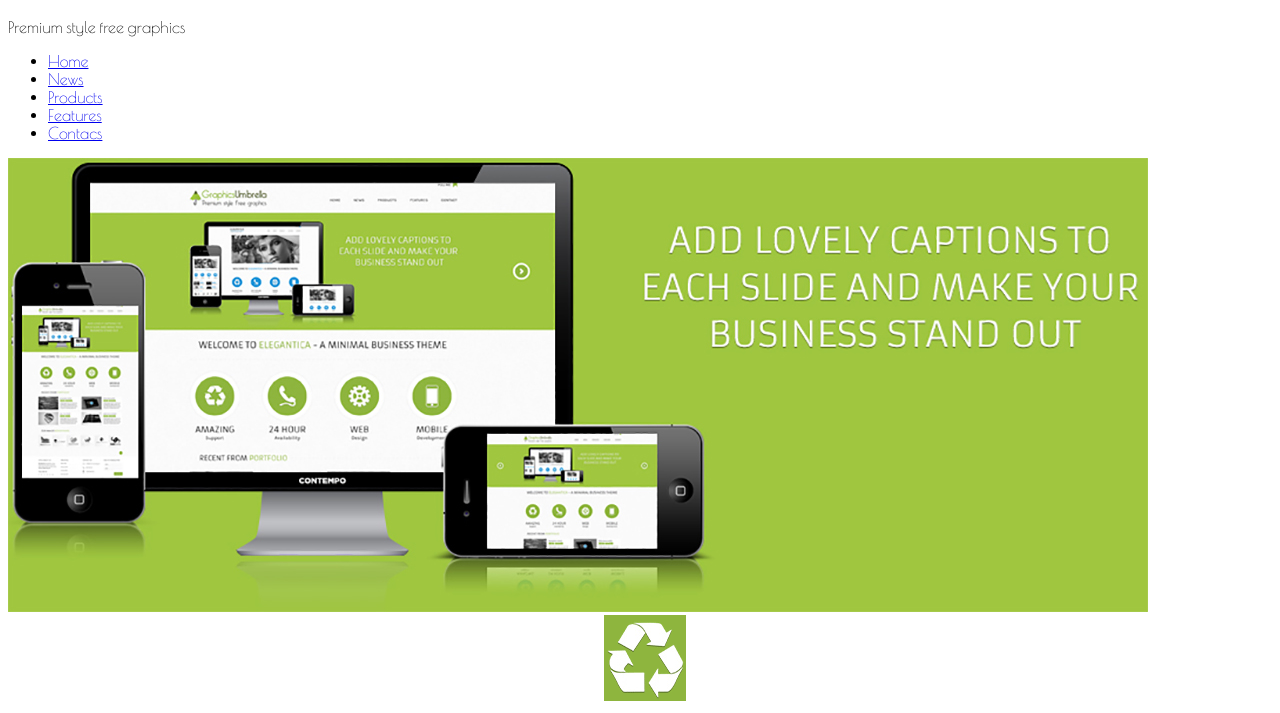
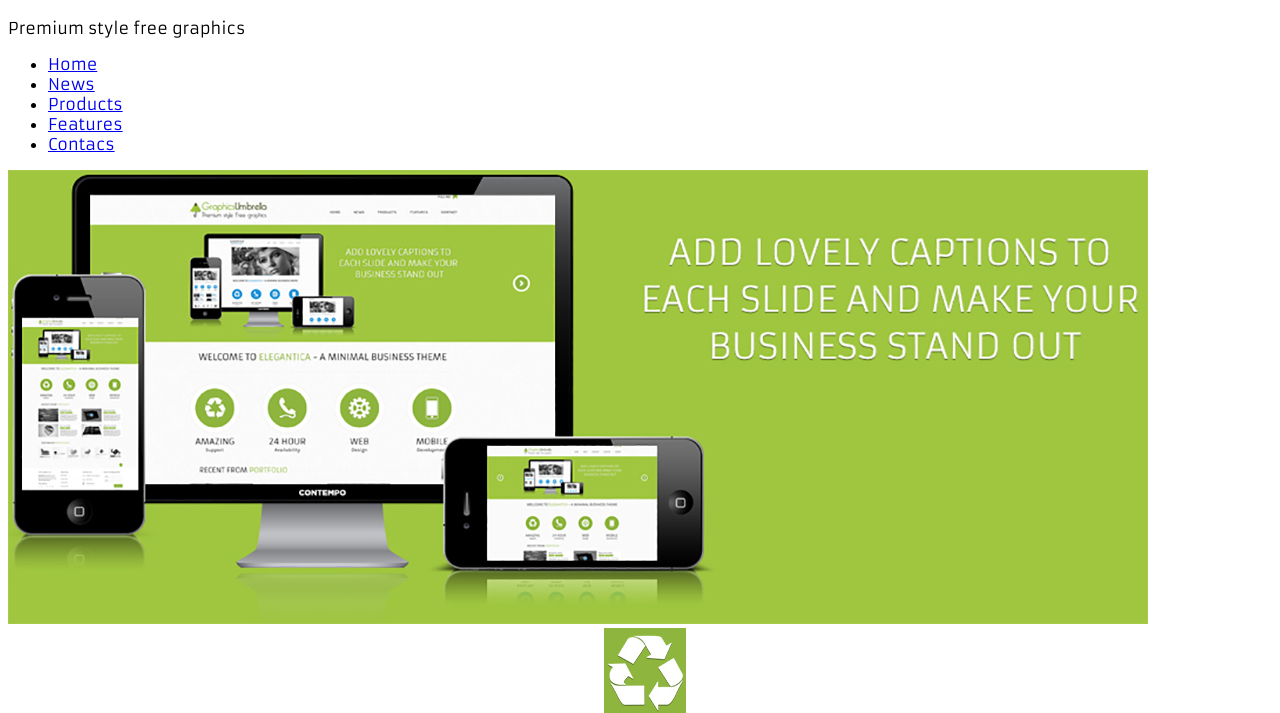
Before and after one commit to AbiVickery/Graphics-Umbrella, a plain HTML site: page index.html in a window 1280 px wide. Shown: the part 122-835 px from the top of the page. Drawn offline with nearby package versions, Linux system fonts and the light colour scheme.

Commit message:
font
fixing fonts

```diff
--- a/css/style.css
+++ b/css/style.css
@@ -1,11 +1,13 @@
 body {
-    font-family: 'Poiret One', cursive;
+    font-family: Armata;
     background-repeat: no-repeat;
 }
 #titleA {
+    font-family: 'Poiret One', cursive;
     color: darkolivegreen;
 }
 #titleB {
+    font-family: 'Poiret One', cursive;
     color: darkslategray;
 }
 
--- a/index.html
+++ b/index.html
@@ -8,6 +8,7 @@
     <title>Graphics Umbrella</title>
 </head>
 <link href="https://fonts.googleapis.com/css?family=Poiret+One&display=swap" rel="stylesheet">
+<link href="https://fonts.googleapis.com/css?family=Armata%7COpen+Sans&display=swap" rel="stylesheet">
 <body>
     <h1 id="titleA">Graphics</h1>
     <h1 id="titleB">Umbrella</h1>
```
